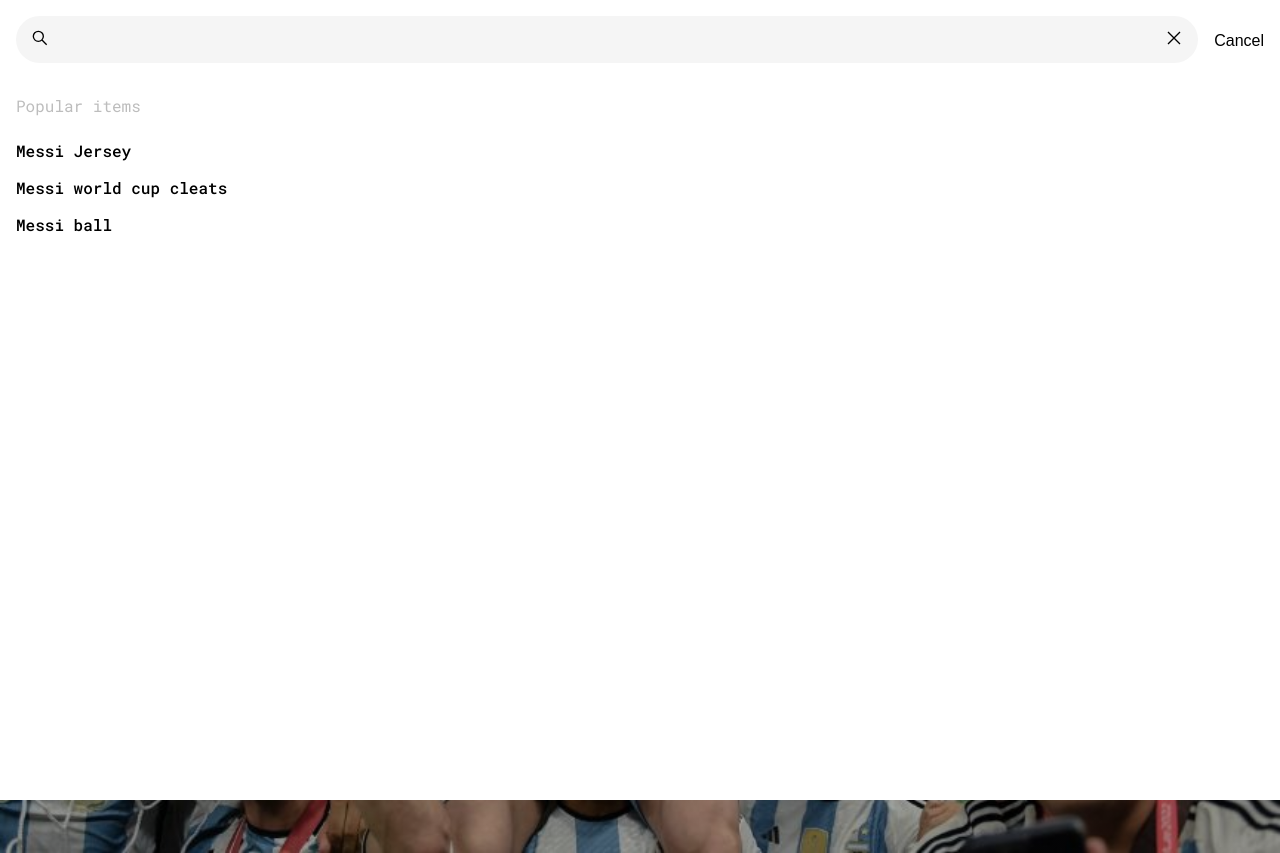
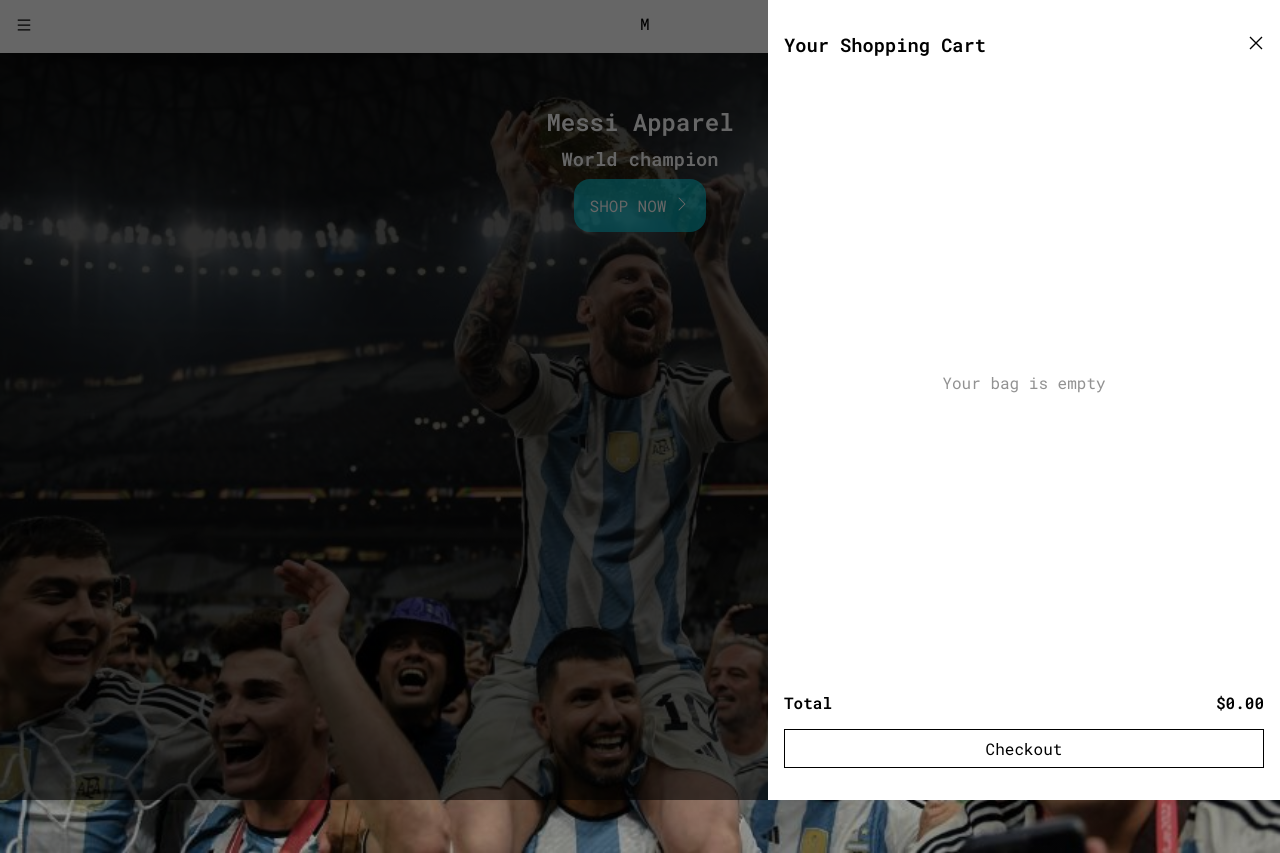
Before and after one commit to salvantjeff/shopping-cart, a React (Create React App) app in the folder shopping-cart-project/: page / in a window 1280 px wide. Built offline with nearby package versions, Linux system fonts and the light colour scheme.

Commit message:
Create basic cart page and with basic style

```diff
--- a/shopping-cart-project/src/App.js
+++ b/shopping-cart-project/src/App.js
@@ -4,6 +4,7 @@
 import { useState, useEffect } from 'react';
 import Menu from './components/Menu/Menu';
 import SearchPage from './components/SearchPage/SearchPage';
+import CartPage from './components/CartPage/CartPage';
 
 function App() {
   const [navHeight, setNavHeight] = useState(0);
@@ -17,7 +18,7 @@
       <div className='unit-wrapper' style={{marginTop: `${navHeight}px`}} >
         <NavBar navHeight={navHeight}/>
         <HomePage navHeight={navHeight}/>
-        <SearchPage />
+        <CartPage />
       </div>
     </div>
   );
--- a/shopping-cart-project/src/components/CartPage/CartPage.css
+++ b/shopping-cart-project/src/components/CartPage/CartPage.css
@@ -0,0 +1,95 @@
+/* body.active-modal {
+    overflow-y: hidden;
+} */
+
+.cart-page {
+    width: 100vw;
+    height: 100vh;
+    top: 0;
+    left: 0;
+    right: 0;
+    bottom: 0;
+    position: fixed;
+    z-index: 9;
+    background-color: rgba(0, 0, 0, .6);
+}
+
+.cart-wrapper {
+    position: fixed;
+    top: 0;
+    right: 0;
+    z-index: 10;
+    width: 40%;
+    height: 100%;
+    padding: 2rem 1rem;
+    overflow-y: scroll;
+    background-color: white;
+
+    display: flex;
+    flex-direction: column;
+    justify-content: space-between;
+    gap: 1rem;
+}
+
+.cart-header {
+    display: grid;
+    grid-template-columns: 1fr auto;
+    gap: 1rem;
+    align-items: center;
+}
+
+.close-button {
+    cursor: pointer;
+    border: none;
+    background-color: transparent;
+    font-size: 1rem;
+}
+
+.cart-content {
+    display: grid;
+    gap: 1rem;
+    margin-top: 1rem;
+}
+
+.cart-items {
+    list-style: none;
+    padding: 1rem;
+    display: grid;
+}
+
+.cart-item {
+    padding: .5rem 0;
+    cursor: pointer;
+    font-weight: 500;
+}
+
+.cart-checkout-footer {
+    display: grid;
+    gap: 1rem;
+}
+
+.cart-total-wrapper {
+    display: flex;
+    justify-content: space-between;
+    font-weight: 600;
+}
+
+.checkout-link {
+    cursor: pointer;
+    text-decoration: none;
+    border: 1px solid #000;
+    text-align: center;
+    padding: .5rem 0;
+    width: 100%;
+    color: black;
+}
+
+.checkout-link:hover {
+    background-color: #000;
+    color: white;
+}
+
+.empty-cart-message {
+    text-align: center;
+    color: rgb(146, 146, 146);
+}
--- a/shopping-cart-project/src/components/CartPage/CartPage.js
+++ b/shopping-cart-project/src/components/CartPage/CartPage.js
@@ -0,0 +1,36 @@
+import './CartPage.css';
+import { GrClose } from 'react-icons/gr';
+
+function CartPage() {
+    return (
+        <div className="cart-page">
+            <div className="cart-wrapper">
+                <div className="cart-header">
+                    <h3>Your Shopping Cart</h3>
+                    <button className='close-button'><GrClose /></button>
+                </div>
+                <div className='cart-content'>
+                    {/* <ul className="cart-items">
+                        <li className='cart-item'>Messi Jersey</li>
+                        <li className='cart-item'>Messi world cup cleats</li>
+                        <li className='cart-item'>Messi ball</li>
+                    </ul> */}
+                    <div>
+                        <p className='empty-cart-message'>Your bag is empty</p>
+                    </div>
+                </div>
+                <div className='cart-checkout-footer'>
+                    <div className='cart-total-wrapper'>
+                        <p className='cart-total-label'>Total</p>
+                        <p className='cart-total-price'>$0.00</p>
+                    </div>
+                    <a href='/' className='checkout-link'>
+                        <div className='checkout-button'>Checkout</div>
+                    </a>
+                </div>
+            </div>
+        </div>
+    );
+};
+
+export default CartPage;
```
